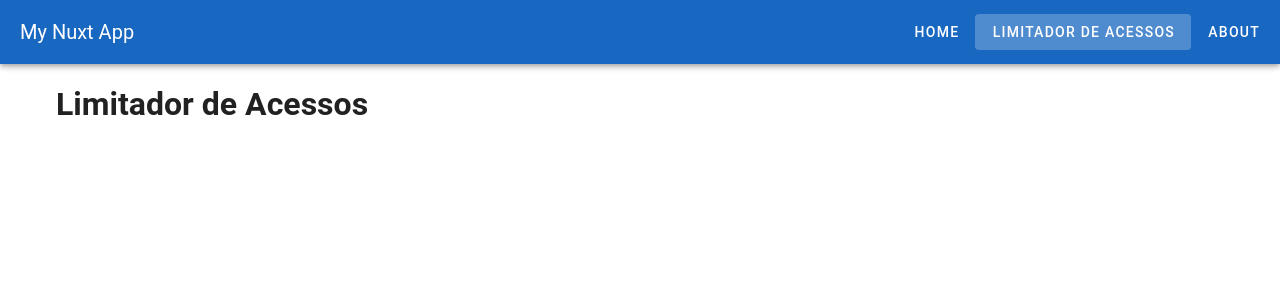
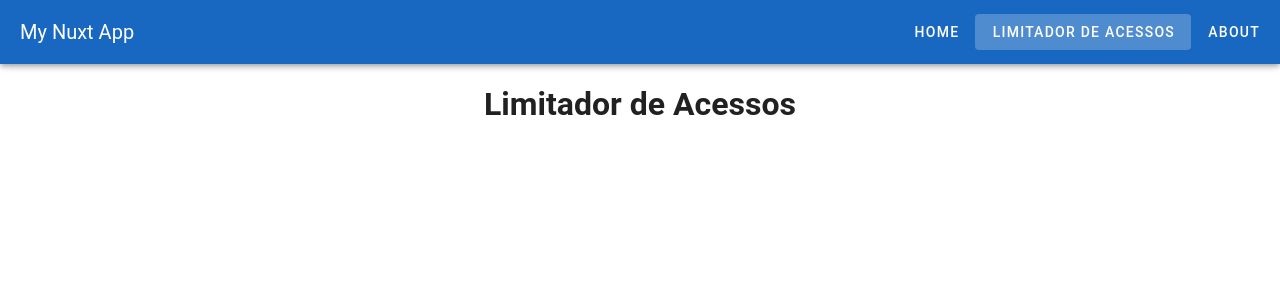
Before and after one commit to betogroo/nuxt-base, a Nuxt app: page /counter in a window 1280 px wide. Shown: the top 300 px of the page. Built offline with nearby package versions, Linux system fonts and the light colour scheme.

Commit message:
refactor: sttylize title page

```diff
--- a/app/pages/counter.vue
+++ b/app/pages/counter.vue
@@ -1,3 +1,3 @@
 <template>
-  <div><h1>Limitador de Acessos</h1></div>
+  <div><h1 class="text=h4 text-center mb-6">Limitador de Acessos</h1></div>
 </template>
```
